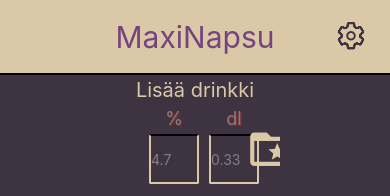
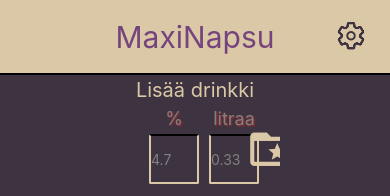
Before and after one commit to Magikarppi/drink-counter, a React Native app in the folder drinkkilaskuriFrontEnd/: screen / in a window 390 px wide. Shown: the top 196 px of the page. Built offline with nearby package versions, Linux system fonts and the light colour scheme.

Commit message:
Change amount input to liters ('litraa') + Drink amount to dl to L + BAC calc to cl fix

```diff
--- a/drinkkilaskuriFrontEnd/src/AddDrink.tsx
+++ b/drinkkilaskuriFrontEnd/src/AddDrink.tsx
@@ -129,7 +129,7 @@ const AddDrink = ({
                 />
               </View>
               <View style={styles.inputBox}>
-                <Text style={styles.inputText}>dl</Text>
+                <Text style={styles.inputText}>litraa</Text>
                 <TextInput
                   style={styles.input}
                   onChangeText={setAmount}
--- a/drinkkilaskuriFrontEnd/src/Drink.tsx
+++ b/drinkkilaskuriFrontEnd/src/Drink.tsx
@@ -70,10 +70,10 @@ const Drink = ({
         <Text style={styles.text}>{drink.name}</Text>
       </View>
       <View style={{ ...styles.property, flex: 2 }}>
-        <Text style={styles.text}>{`${drink.alcPercent} %`}</Text>
+        <Text style={styles.text}>{`${drink.alcPercent}%`}</Text>
       </View>
       <View style={{ ...styles.property, flex: 2 }}>
-        <Text style={styles.text}>{`${drink.amount} dl`}</Text>
+        <Text style={styles.text}>{`${drink.amount}L`}</Text>
       </View>
       <View
         style={{
```
